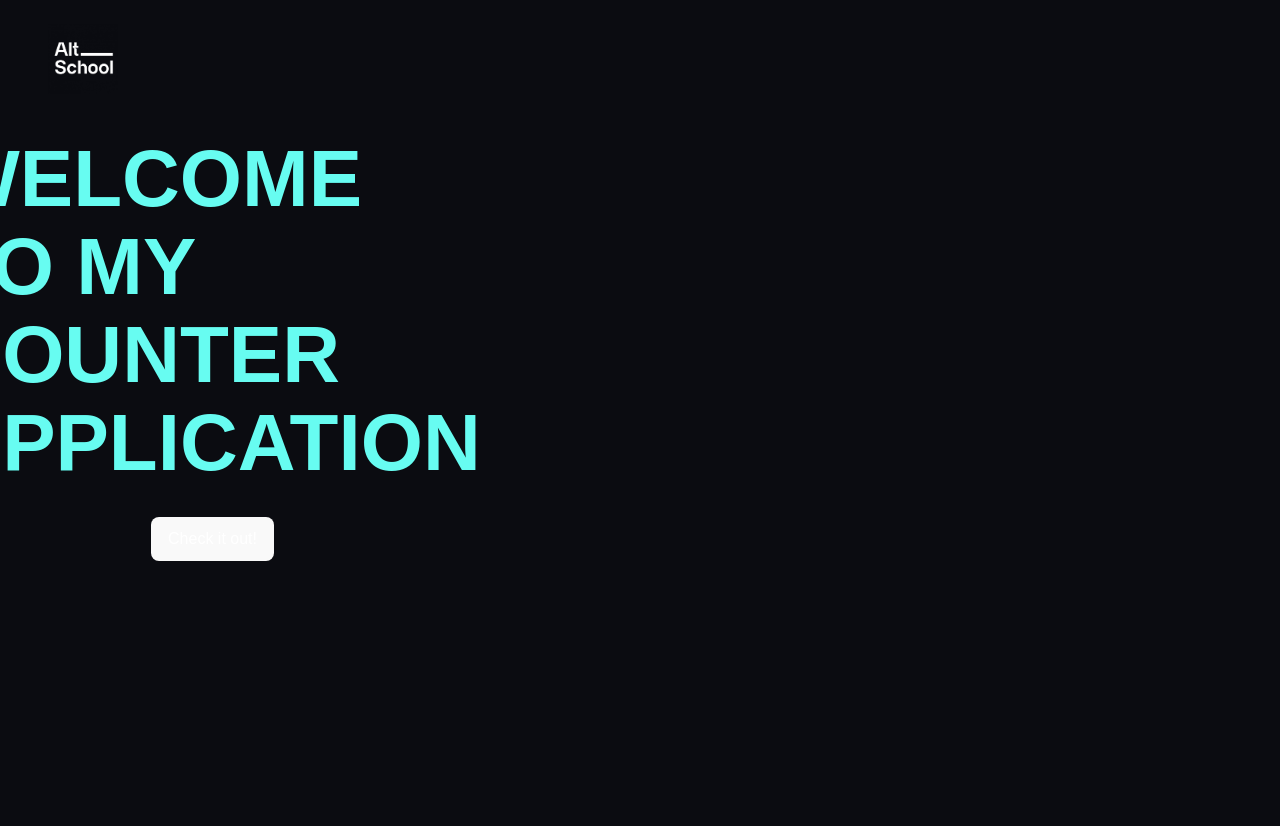
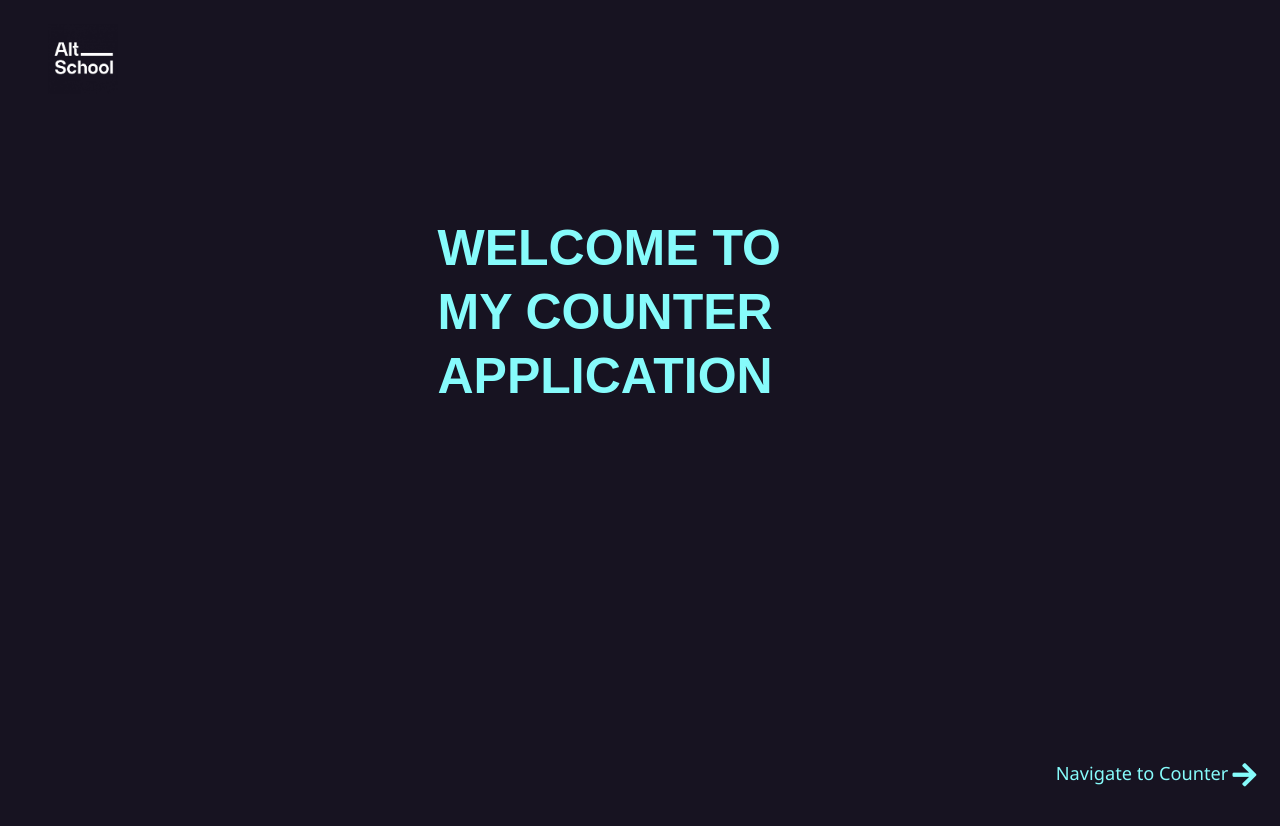
Before and after one commit to Fortzy05/AltSchool-Second-Semester-Exam, a React (Vite) app: page / in a window 1280 px wide. Shown: the top 826 px of the page. After the commit the page ends 800 px from the top, so only its background shows below. Built offline with nearby package versions, Linux system fonts and the light colour scheme.

Commit message:
styling the App

```diff
--- a/index.html
+++ b/index.html
@@ -2,6 +2,10 @@
 <html lang="en">
   <head>
     <meta charset="UTF-8" />
+    <link
+      rel="stylesheet"
+      href="https://cdnjs.cloudflare.com/ajax/libs/semantic-ui/2.4.1/semantic.min.css"
+    />
     <link rel="icon" type="image/svg+xml" href="/vite.svg" />
     <meta name="viewport" content="width=device-width, initial-scale=1.0" />
     <title>Counter App </title>
--- a/src/App.css
+++ b/src/App.css
@@ -9,15 +9,26 @@
   user-select: none;
 }
 :root {
-  --white: #fff;
-  --black: #000;
-  --body-bg: #0b0c11;
-  --primary100: #67fcf1;
+  --black: #171321;
+  --dkblue: #0d314b;
+  --plum: #4b0d49;
+  --hotmag: #ff17e4;
+  --magenta: #e310cb;
+  --aqua: #86fbfb;
+  --white: #f7f8fa;
+  --font-size: 1.3rem;
+  --mono: 'Oxygen mono', monospace;
+  --sans: Oxygen, sans-serif;
 }
 
+
 body {
-  font-family: "", sans-serif;
-  background-color: var(--body-bg);
+ padding: 0;
+  margin: 0;
+  font-family: var(--sans);
+  background-color: var(--black);
+  color: var(--white);
+  font-size: var(--font-size);
 }
 
 a {
@@ -29,16 +40,18 @@ a {
 button {
   font-family: "Noto Sans", sans-serif;
   background-color: var(--body-bg);
-  border: 1px solid var(--primary100);
-  color: var(--white);
+  border: 1px solid var(--aqua);
+  color: var(--aqua);
   padding: 12px 16px;
   cursor: pointer;
+  gap: 10px;
+  margin: 0 auto;
 }
 
 button:hover {
-  background-color: var(--primary100);
+  background-color: var(--plum);
   border: 1px solid var(--white);
-  color: var(--body-bg);
+  color: var(--);
   transition: 1s;
 }
 
@@ -60,5 +73,5 @@ button:hover {
   display: flex;
   align-items: center;
   justify-content: center;
-  height: 70%;
+  height: 50%;
 }
--- a/src/components/Counter.jsx
+++ b/src/components/Counter.jsx
@@ -32,20 +32,20 @@ function Counter() {
       <div className="logo nav">
         <img alt="AltSchool-Logo" src={AltSchoolLogo} />
         <Link to="/">
-          <p>Return to Home</p>
+          <p>Return to Landing Page</p>
         </Link>
       </div>
       <div className="center">
         <div className="counter__card">
           <h1>{state.count}</h1>
-          <div className="">
+          <div className="counter__btns">
             <button onClick={handleIncrement}>Increment</button>
             <button onClick={handleDecrement}>Decrement</button>
           </div>
           <div className="reset">
             <button onClick={handleReset}>Reset</button>
           </div>
-          <div className="set__input">
+          <div className="input">
             <input type="number" value={state.value} onChange={handleInput} />
             <button onClick={handleSet}>SetValue</button>
           </div>
--- a/src/components/ErrorBoundary.jsx
+++ b/src/components/ErrorBoundary.jsx
@@ -1,7 +1,7 @@
 import React from "react";
 import "../styles/ErrorPage.css";
 
-function ErrorFallback({ error }) {
+const ErrorFallback = ({ error }) => {
   return (
     <div className="center">
       <div className="error__boundary" role="alert">
--- a/src/components/ErrorPage.jsx
+++ b/src/components/ErrorPage.jsx
@@ -6,15 +6,15 @@ import ErrorImage from "../images/ErrorImage.png";
 
 const ErrorPage = () => {
   return (
-    <div className="error">
+    <div className="">
       <div className="logo nav">
         <img alt="AltSchool-Logo" src={AltSchoolLogo} />
         <Link to="/">
           <p>Home</p>
         </Link>
       </div>
-      <div className="center">
-        <div className="error__card">
+      <div className="">
+        <div className="">
           <img alt="Error-Img" src={ErrorImage} />
           <h3>Something went wrong!</h3>
         </div>
--- a/src/components/LandingPage.jsx
+++ b/src/components/LandingPage.jsx
@@ -4,7 +4,7 @@ import { Link } from "react-router-dom";
 import AltSchoolLogo from "../images/AltSchoolLogo.png";
 import { SEO } from "../exports/Exports";
 
-const Home = () => {
+const LandingPage = () => {
   return (
     <>
       <SEO
@@ -12,15 +12,18 @@ const Home = () => {
         description={"AltSchool Africa Second Semester Project"}
         name={"Omorodion Fortune"}
       />
-      <div className="home">
+      <div className="landing_page">
         <div className="logo">
           <img alt="AltSchool-Logo" src={AltSchoolLogo} />
         </div>
         <div className="center">
-          <div className="landing_page">
-            <h1>WELCOME TO MY COUNTER APPLICATION</h1>
+          <div className="landing__page__container">
+            <h1 className="h1_styling">WELCOME TO MY COUNTER APPLICATION</h1>
             <Link to="/counter">
-              <button>Check it out!</button>
+              <button className="">
+                Navigate to Counter
+                <i className="large arrow right icon"></i>
+              </button>
             </Link>
           </div>
         </div>
@@ -29,4 +32,4 @@ const Home = () => {
   );
 };
 
-export default Home;
+export default LandingPage;
--- a/src/index.css
+++ b/src/index.css
@@ -1,70 +1,13 @@
-:root {
-  font-family: Inter, Avenir, Helvetica, Arial, sans-serif;
-  font-size: 16px;
-  line-height: 24px;
-  font-weight: 400;
-
-  color-scheme: light dark;
-  color: rgba(255, 255, 255, 0.87);
-  background-color: #242424;
-
-  font-synthesis: none;
-  text-rendering: optimizeLegibility;
+body {
+  margin: 0;
+  font-family: -apple-system, BlinkMacSystemFont, 'Segoe UI', 'Roboto', 'Oxygen',
+    'Ubuntu', 'Cantarell', 'Fira Sans', 'Droid Sans', 'Helvetica Neue',
+    sans-serif;
   -webkit-font-smoothing: antialiased;
   -moz-osx-font-smoothing: grayscale;
-  -webkit-text-size-adjust: 100%;
 }
 
-a {
-  font-weight: 500;
-  color: #646cff;
-  text-decoration: inherit;
+code {
+  font-family: source-code-pro, Menlo, Monaco, Consolas, 'Courier New',
+    monospace;
 }
-a:hover {
-  color: #535bf2;
-}
-
-body {
-  margin: 0;
-  display: flex;
-  place-items: center;
-  min-width: 320px;
-  min-height: 100vh;
-}
-
-h1 {
-  font-size: 3.2em;
-  line-height: 1.1;
-}
-
-button {
-  border-radius: 8px;
-  border: 1px solid transparent;
-  padding: 0.6em 1.2em;
-  font-size: 1em;
-  font-weight: 500;
-  font-family: inherit;
-  background-color: #1a1a1a;
-  cursor: pointer;
-  transition: border-color 0.25s;
-}
-button:hover {
-  border-color: #646cff;
-}
-button:focus,
-button:focus-visible {
-  outline: 4px auto -webkit-focus-ring-color;
-}
-
-@media (prefers-color-scheme: light) {
-  :root {
-    color: #213547;
-    background-color: #ffffff;
-  }
-  a:hover {
-    color: #747bff;
-  }
-  button {
-    background-color: #f9f9f9;
-  }
-}
--- a/src/styles/Counter.css
+++ b/src/styles/Counter.css
@@ -13,26 +13,28 @@
 }
 
 .counter__card h1 {
-  color: var(--primary100);
-  font-size: 50px;
+  color: var(--aqua);
+  font-size: 70px;
 }
 
-.arithmetic__btns {
+.counter__btns {
   display: flex;
   gap: 20px;
 }
 
-.arithmetic__btns button {
-  width: 50px;
+.counter__btns button {
+  width: 150px;
+  border: 1px solid var(--aqua);
+  border-radius: 5px;
 }
 
-.set__input {
+.input {
   display: flex;
   align-items: center;
   gap: 10px;
 }
 
-.set__input input {
+.input input {
   padding: 12px 16px;
   background-color: var(--body-bg);
   border: 1px solid var(--primary100);
@@ -44,3 +46,8 @@
   outline: none !important;
   border: 1px solid var(--white);
 }
+.reset{
+  width: 150px;
+  border: 1px solid var(--aqua);
+  border-radius: 5px;
+}
--- a/src/styles/LandingPage.css
+++ b/src/styles/LandingPage.css
@@ -1,3 +1,7 @@
+
+.landing_page {
+  height: 100vh;
+}
 
 .logo {
   padding: 12px 16px;
@@ -8,42 +12,40 @@
   height: 70px;
 }
 
-.landing_page {
+.landing__page__container {
   display: flex;
   flex-direction: column;
   align-items: center;
-  gap: 30px;
+  gap: 10px;
   margin: 0 auto;
   padding: 10px;
   max-width: 425px;
-  height: 100vh;
 }
 
-.landing_page h1 {
-  color: var(--primary100);
-  font-size: 50px;
+.h1_styling {
+  color: var(--aqua);
+  font-family: var(--sans);
+
 }
-
-.landing_page p {
-  color: var(--white);
-  font-size: 14px;
-  text-align: center;
+.H1{
+  align-items: center;
 }
-
 @media (min-width: 992px) {
   .logo {
     padding: 24px 48px;
   }
 
-  .landing_page h1 {
-    font-size: 80px;
+  .landing__page__container h1 {
+    font-size: 50px;
   }
 
-  .landing_page p {
-    font-size: 16px;
-  }
-
-  .landing_page button {
+  .landing__page__container button {
     padding: 12px 16px;
+    border: 1px solid var(--primary100);
+    border-radius: 5px;
+    align-items: right;
+    position: absolute;
+    right: 0;
+    bottom: 0;
   }
 }
```
